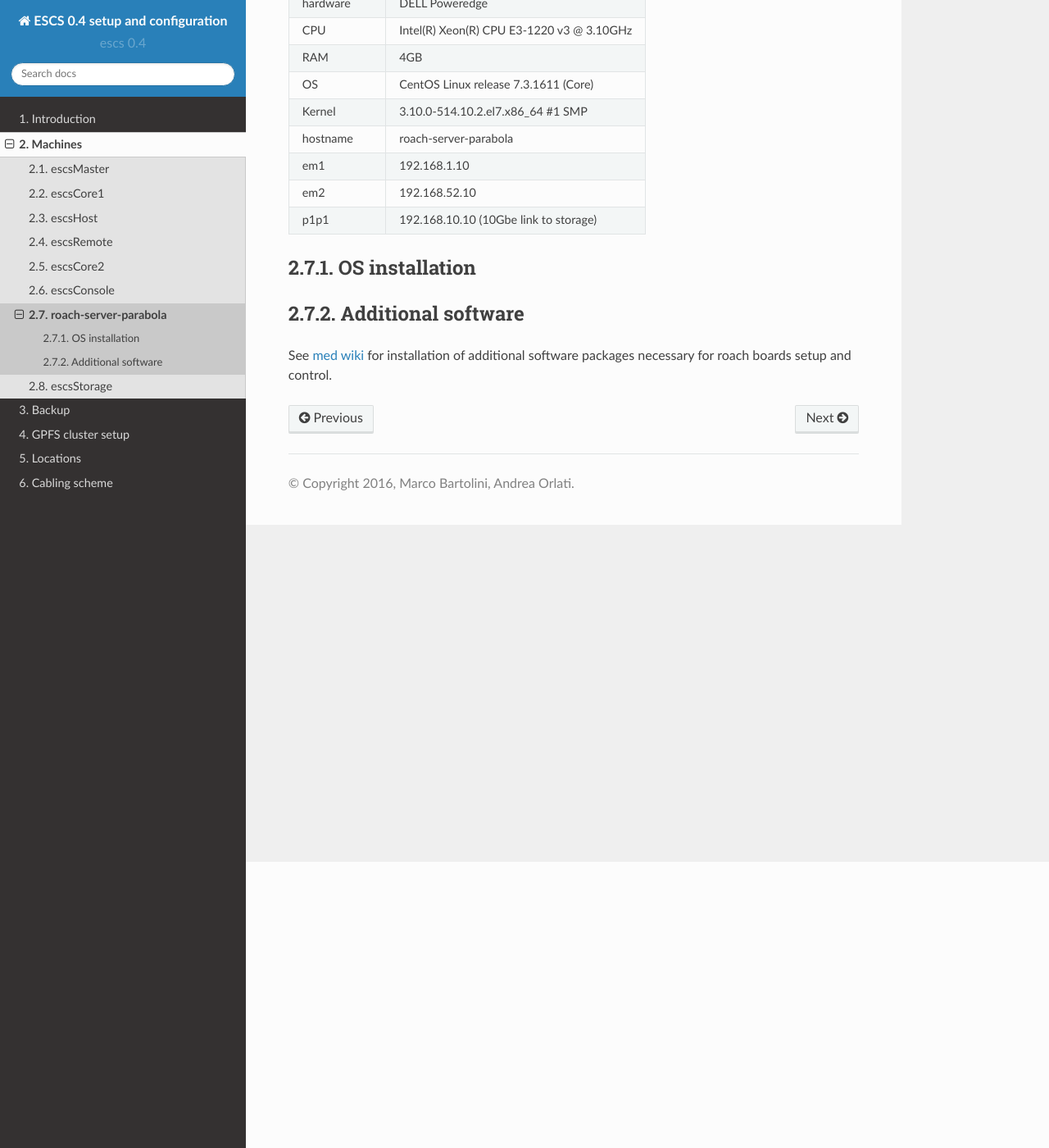
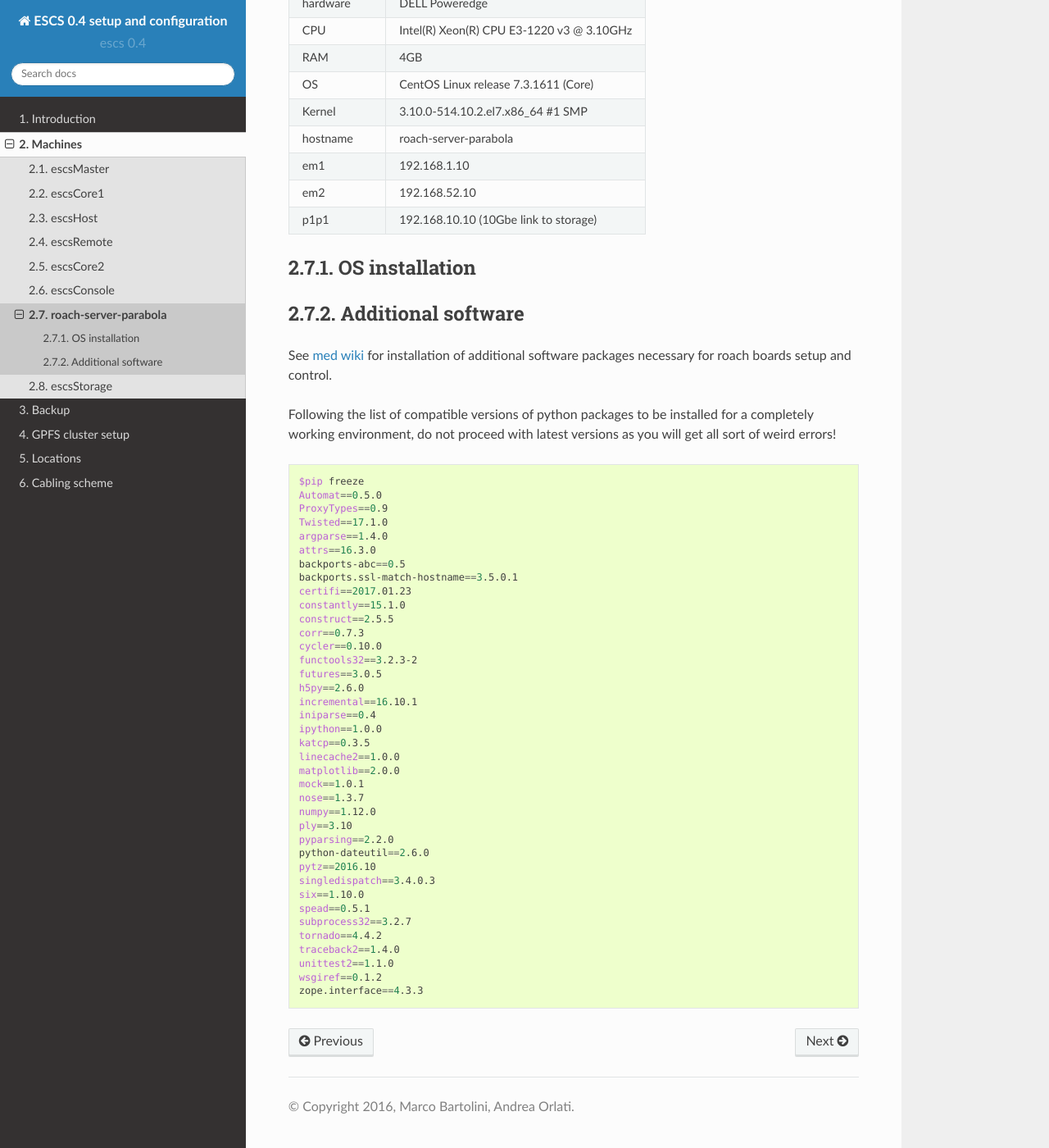
Before and after one commit to discos/escs-med, a Sphinx documentation site: the page built from source/roachserver.rst, in a window 1280 px wide and 1400 px high, scrolled down 349 px. Shown: the whole window at 82% size. Built offline with Sphinx 7.4.7 and the Read the Docs theme 2.0.0, drawn with Linux system fonts in a browser that asks for light colours.

Commit message:
added python versions requirements to roach server

```diff
--- a/source/roachserver.rst
+++ b/source/roachserver.rst
@@ -32,3 +32,47 @@ Additional software
 
 See `med wiki <wiki.med.ira.inaf.it/nfs:ubuntu>`_ for installation of additional software
 packages necessary for roach boards setup and control.
+
+Following the list of compatible versions of python packages to be installed for a completely working
+environment, do not proceed with latest versions as you will get all sort of weird errors!
+
+.. code-block:: bash
+
+        $pip freeze
+        Automat==0.5.0
+        ProxyTypes==0.9
+        Twisted==17.1.0
+        argparse==1.4.0
+        attrs==16.3.0
+        backports-abc==0.5
+        backports.ssl-match-hostname==3.5.0.1
+        certifi==2017.01.23
+        constantly==15.1.0
+        construct==2.5.5
+        corr==0.7.3
+        cycler==0.10.0
+        functools32==3.2.3-2
+        futures==3.0.5
+        h5py==2.6.0
+        incremental==16.10.1
+        iniparse==0.4
+        ipython==1.0.0
+        katcp==0.3.5
+        linecache2==1.0.0
+        matplotlib==2.0.0
+        mock==1.0.1
+        nose==1.3.7
+        numpy==1.12.0
+        ply==3.10
+        pyparsing==2.2.0
+        python-dateutil==2.6.0
+        pytz==2016.10
+        singledispatch==3.4.0.3
+        six==1.10.0
+        spead==0.5.1
+        subprocess32==3.2.7
+        tornado==4.4.2
+        traceback2==1.4.0
+        unittest2==1.1.0
+        wsgiref==0.1.2
+        zope.interface==4.3.3
```
